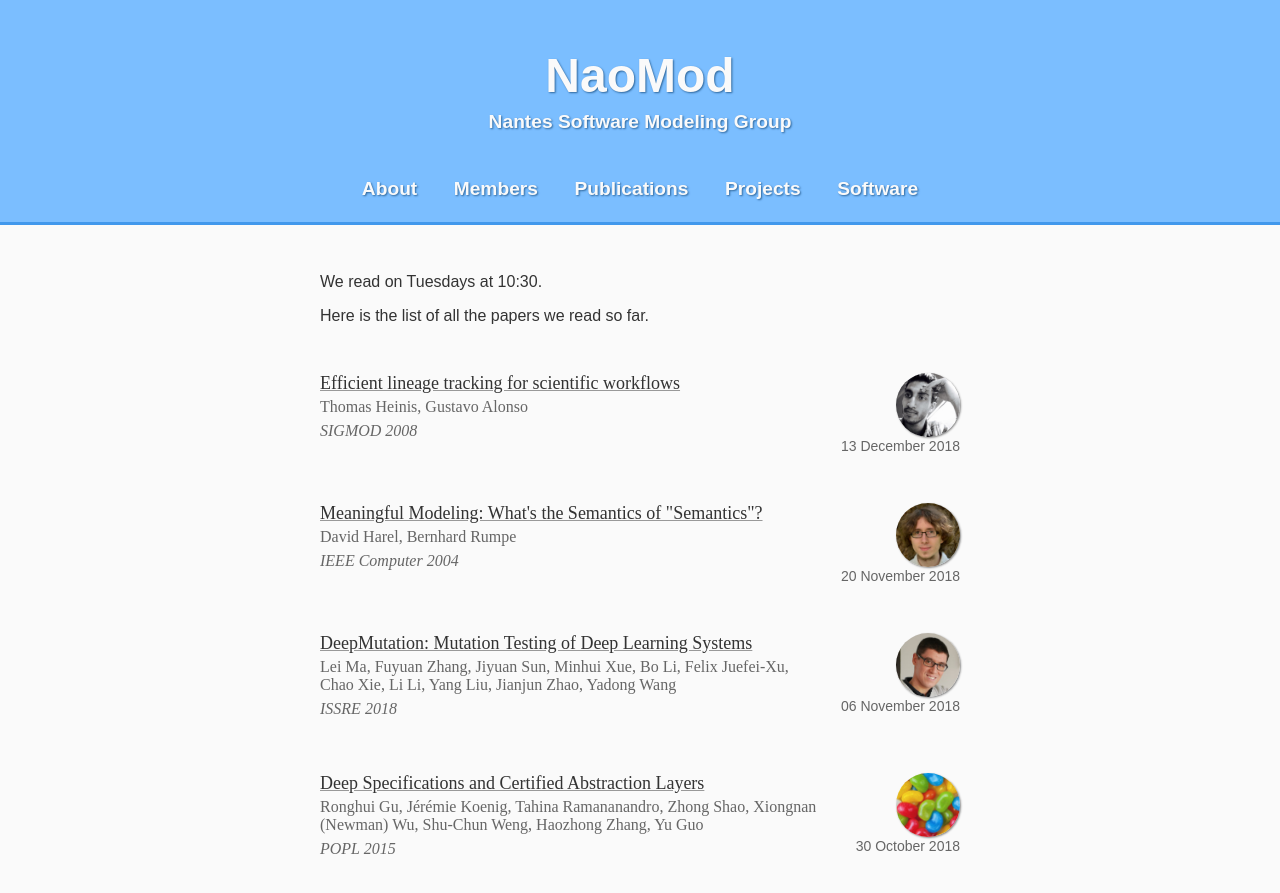
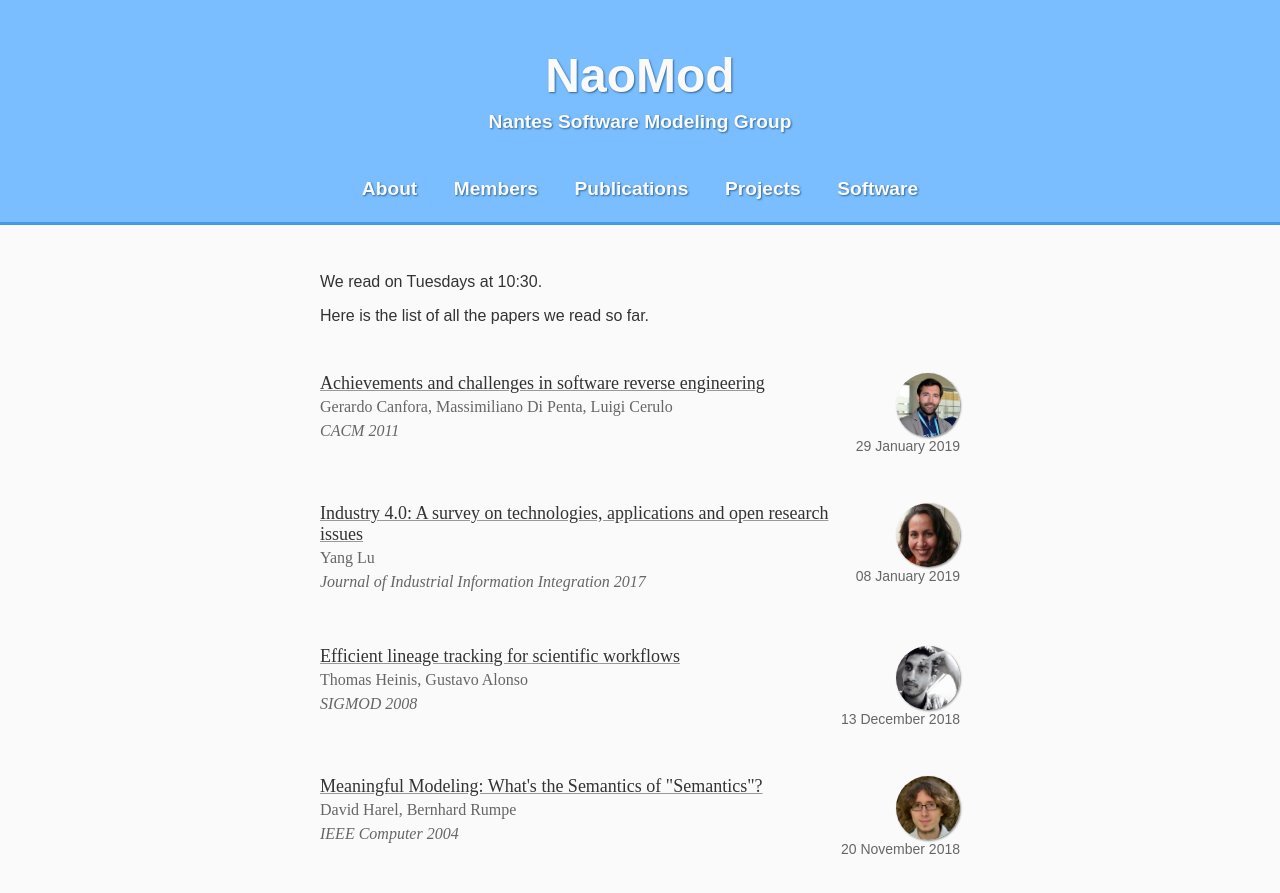
Before and after one commit to NaoMod/naomod.github.io, a Jekyll site: the page built from paper-of-the-week.html, in a window 1280 px wide and 900 px high. Shown: the top 893 px of the window. Built offline with Jekyll 4.4.1, drawn with Linux system fonts in a browser that asks for light colours.

Commit message:
Latest papers

```diff
--- a/paper-of-the-week.html
+++ b/paper-of-the-week.html
@@ -3,6 +3,22 @@ layout: default
 title: Paper of the Week
 
 papers:
+- date: 2019-01-29
+  speaker: Hugo
+  title: Achievements and challenges in software reverse engineering
+  authors: Gerardo Canfora, Massimiliano Di Penta, Luigi Cerulo
+  venue: CACM
+  year: 2011
+  url: https://dl.acm.org/citation.cfm?doid=1924421.1924451
+
+- date: 2019-01-08
+  speaker: Dalila
+  title: "Industry 4.0: A survey on technologies, applications and open research issues"
+  authors: Yang Lu
+  venue: Journal of Industrial Information Integration
+  year: 2017
+  url: https://www.sciencedirect.com/science/article/pii/S2452414X17300043
+
 - date: 2018-12-13
   speaker: Imad
   title: Efficient lineage tracking for scientific workflows
@@ -176,6 +192,9 @@ speakers:
   - name: Joachim
     picture: joachim.jpg
 
+  - name: Dalila
+    picture: dalila.jpg
+
   - name: TBD
     picture: none.png
 
```
Also changed, not shown: Gemfile.lock.
